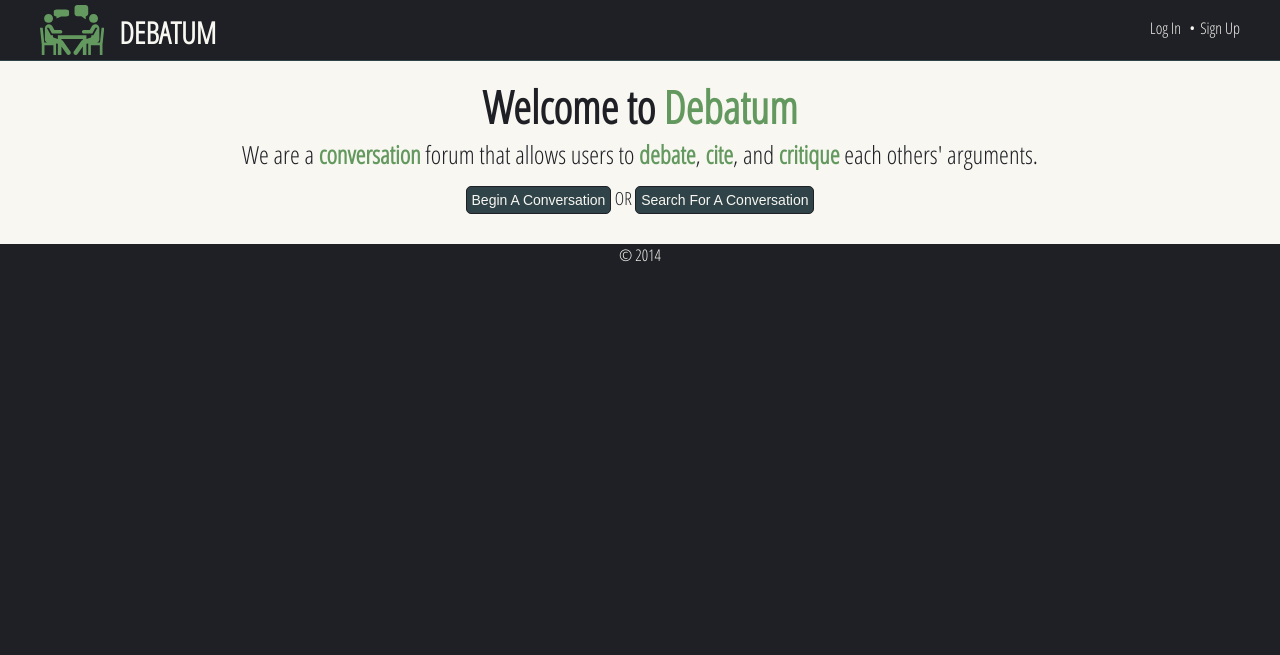
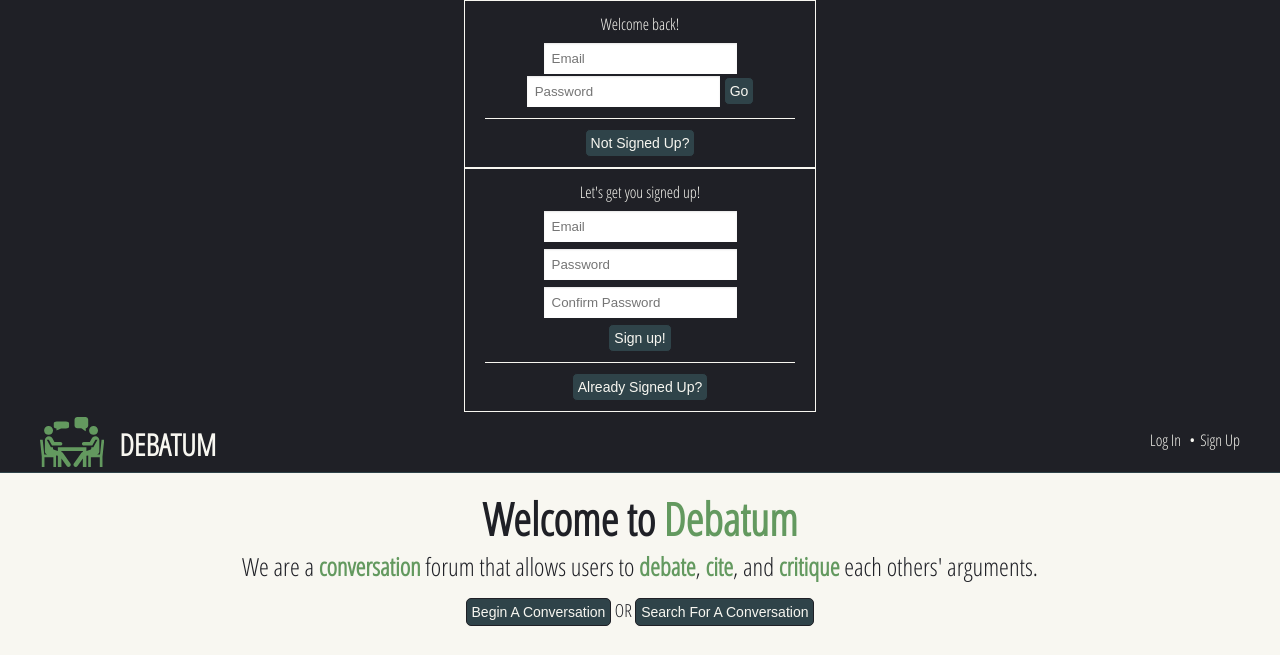
Before and after one commit to MattySheikh/debatum, a Django app: page / in a window 1280 px wide. Shown: the top 655 px of the page. Run offline with Django 3.2, Linux system fonts and the light colour scheme; style sheets or scripts are compiled from the project's sources.

Commit message:
Adds and styles login info

```diff
--- a/debatum/sass/base.scss
+++ b/debatum/sass/base.scss
@@ -16,7 +16,21 @@ e {
 
 /* Buttons */
 input[type="button"] {
+	&:focus {
+		outline: 0;
+	}
 	cursor: pointer;
+}
+
+input[type="text"], input[type="password"] {
+	&:focus {
+		outline: 0;
+		border-color: $baseWhite;
+		border: 1px solid $baseGreen;
+	}
+	border: 1px solid $baseBlack;
+	box-shadow: inset 0 1px 2px rgba(0,0,0,0.1);
+	padding: 8px;
 }
 
 .standard-button {
@@ -95,3 +109,30 @@ input[type="button"] {
 	width: 100%;
 	text-align: center;
 }
+
+/* Log In */
+.login-or-signup-wrapper {
+	padding: 10px;
+	text-align: center;
+	border: 1px solid $baseWhite;
+	max-width: 330px;
+	margin: 0 auto;
+}
+
+.line-below {
+	margin: 10px;
+	border-bottom: 1px solid $baseWhite;
+}
+
+.login-welcome {
+	margin: 2px 0 7px;
+}
+
+#signup-info {
+	text-align: center;
+}
+
+.signup-field {
+	display: block;
+	margin: 5px auto;
+}
--- /dev/null
+++ b/debatum/static/js/core.js
@@ -0,0 +1,11 @@
+(function(window, document) {
+	document.addEventListener("DOMContentLoaded", function() {
+		document.getElementById('header-log-in').onclick = function() {
+
+		}
+
+		document.getElementById('header-sign-up').onclick = function() {
+
+		}
+	})
+})(window, document);
--- a/debatum/static/stylesheets/base.css
+++ b/debatum/static/stylesheets/base.css
@@ -20,8 +20,25 @@ e {
 input[type="button"] {
   cursor: pointer;
 }
+/* line 19, ../../sass/base.scss */
+input[type="button"]:focus {
+  outline: 0;
+}
 
-/* line 22, ../../sass/base.scss */
+/* line 25, ../../sass/base.scss */
+input[type="text"], input[type="password"] {
+  border: 1px solid #1f2026;
+  box-shadow: inset 0 1px 2px rgba(0, 0, 0, 0.1);
+  padding: 8px;
+}
+/* line 26, ../../sass/base.scss */
+input[type="text"]:focus, input[type="password"]:focus {
+  outline: 0;
+  border-color: #f8f7f1;
+  border: 1px solid #63995f;
+}
+
+/* line 36, ../../sass/base.scss */
 .standard-button {
   border-radius: 5px;
   border: 1px solid #1f2026;
@@ -31,14 +48,14 @@ input[type="button"] {
   font-size: 14px;
 }
 
-/* line 31, ../../sass/base.scss */
+/* line 45, ../../sass/base.scss */
 .standard-button:hover {
   transition: .2s;
   background-color: #1f2026;
 }
 
 /* Header */
-/* line 37, ../../sass/base.scss */
+/* line 51, ../../sass/base.scss */
 #header {
   padding: 5px;
   height: 50px;
@@ -46,19 +63,19 @@ input[type="button"] {
   border-bottom: 1px solid #2f4349;
 }
 
-/* line 44, ../../sass/base.scss */
+/* line 58, ../../sass/base.scss */
 #header-bar {
   max-width: 1200px;
   margin: 0 auto;
 }
 
-/* line 49, ../../sass/base.scss */
+/* line 63, ../../sass/base.scss */
 .header-inline {
   display: table-cell;
   vertical-align: middle;
 }
 
-/* line 54, ../../sass/base.scss */
+/* line 68, ../../sass/base.scss */
 .header-name {
   font-weight: bold;
   text-transform: uppercase;
@@ -68,36 +85,36 @@ input[type="button"] {
   padding-left: 15px;
 }
 
-/* line 63, ../../sass/base.scss */
+/* line 77, ../../sass/base.scss */
 .header-action {
   cursor: pointer;
 }
 
-/* line 67, ../../sass/base.scss */
+/* line 81, ../../sass/base.scss */
 #logo-svg {
   height: 50px;
   fill: #63995f;
 }
 
-/* line 72, ../../sass/base.scss */
+/* line 86, ../../sass/base.scss */
 .header-left {
   float: left;
 }
 
-/* line 76, ../../sass/base.scss */
+/* line 90, ../../sass/base.scss */
 .header-right {
   float: right;
   padding-top: 12px;
 }
 
-/* line 81, ../../sass/base.scss */
+/* line 95, ../../sass/base.scss */
 #header-log-in:after {
   content: "•";
   margin: 0 5px 0 8px;
 }
 
 /* Content */
-/* line 87, ../../sass/base.scss */
+/* line 101, ../../sass/base.scss */
 #content {
   background-color: #f8f7f1;
   color: #1f2026;
@@ -105,8 +122,40 @@ input[type="button"] {
 }
 
 /* Footer */
-/* line 94, ../../sass/base.scss */
+/* line 108, ../../sass/base.scss */
 #footer {
   width: 100%;
   text-align: center;
 }
+
+/* Log In */
+/* line 114, ../../sass/base.scss */
+.login-or-signup-wrapper {
+  padding: 10px;
+  text-align: center;
+  border: 1px solid #f8f7f1;
+  max-width: 330px;
+  margin: 0 auto;
+}
+
+/* line 122, ../../sass/base.scss */
+.line-below {
+  margin: 10px;
+  border-bottom: 1px solid #f8f7f1;
+}
+
+/* line 127, ../../sass/base.scss */
+.login-welcome {
+  margin: 2px 0 7px;
+}
+
+/* line 131, ../../sass/base.scss */
+#signup-info {
+  text-align: center;
+}
+
+/* line 135, ../../sass/base.scss */
+.signup-field {
+  display: block;
+  margin: 5px auto;
+}
--- a/debatum/templates/base.html
+++ b/debatum/templates/base.html
@@ -13,12 +13,41 @@
 	<link rel="stylesheet" type="text/css" href="{{ STATIC_PREFIX }}stylesheets/{{ file }}.css" />
 	{% endfor %}
 
+	<script src="{{ STATIC_PREFIX }}js/core.js"></script>
 	{% for file in js %}
 	<script src="{{ STATIC_PREFIX }}js/{{ file }}.js"></script>
 	{% endfor %}
 </head>
 
 <body>
+	<div id="login-or-signup">
+		<div id="login-box" class="login-or-signup-wrapper">
+			<div id="login-info">
+				<div class="login-welcome">Welcome back!</div>
+				<input id="login-email" type="text" placeholder="Email" />
+				<input id="login-pass" type="password" placeholder="Password" />
+				<input id="login-go" type="button" class="standard-button" value="Go" />
+				<div class="line-below"></div>
+			</div>
+			<div id="register-from-login">
+				<input type="button" id="register-button" class="standard-button" value="Not Signed Up?" />
+			</div>
+		</div>
+		<div id="signup-box" class="login-or-signup-wrapper">
+			<div id="signup-info">
+				<div class="login-welcome">Let's get you signed up!</div>
+				<input id="signup-email" class="signup-field" type="text" placeholder="Email" />
+				<input id="signup-pass" class="signup-field" type="password" placeholder="Password" />
+				<input id="signup-pass-confirm" class="signup-field" type="password" placeholder="Confirm Password" />
+				<input id="signup-go" type="button" class="standard-button" value="Sign up!" />
+				<div class="line-below"></div>
+			</div>
+			<div id="login-from-register">
+				<input type="button" id="register-button" class="standard-button" value="Already Signed Up?" />
+			</div>
+		</div>
+	</div>
+</div>
 <div id="header">
 	<div id="header-bar">
 		<div class="header-left">
```
Lines whose indentation alone changed are shown as unchanged.
